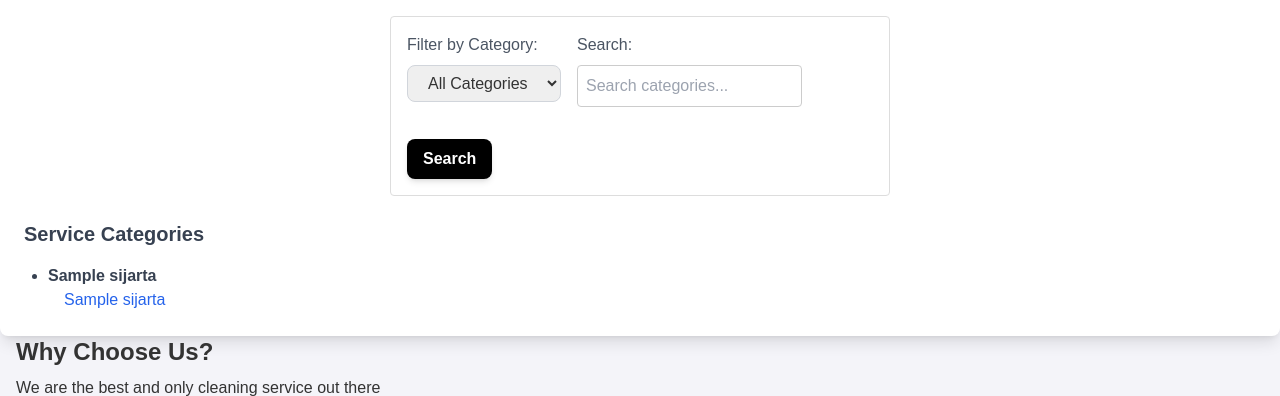
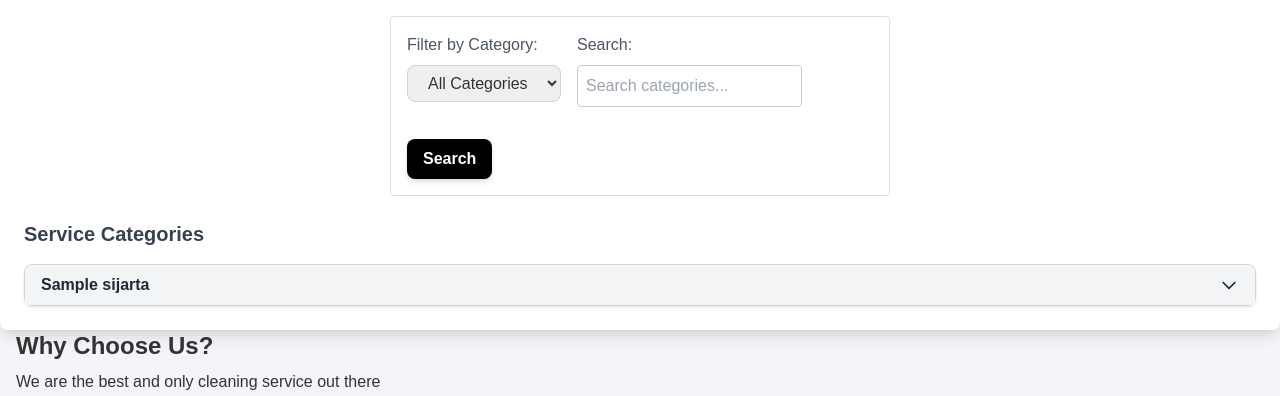
Before and after one commit to sugonamu/sijarta, a Django app: page /success/ in a window 1280 px wide. Shown: the part 486-882 px from the top of the page. Run offline with Django 5.2, Linux system fonts and the light colour scheme; tables that the repository leaves empty hold one stand-in row (values such as "Sample post"); a database or web service that is not in the repository returns one stand-in record (values such as "Sample title"); some libraries are stand-ins or nearby versions.

Commit message:
homepage modification

```diff
--- a/main/templates/success.html
+++ b/main/templates/success.html
@@ -44,22 +44,45 @@
     </form>
 
     <h3 class="text-xl font-semibold text-gray-700 mb-4">Service Categories</h3>
-    <ul class="list-disc pl-6 space-y-2">
+    <div class="space-y-4">
         {% for item in categories_with_subcategories %}
-            <li class="text-gray-700">
-                <strong>{{ item.category.1 }}</strong>
-                <ul class="pl-4 space-y-1">
+            <div class="border border-gray-300 rounded-lg shadow">
+                <!-- Dropdown Trigger -->
+                <button
+                    type="button"
+                    class="w-full flex justify-between items-center px-4 py-2 bg-gray-100 hover:bg-gray-200 font-semibold text-gray-800 rounded-t-lg focus:outline-none"
+                    onclick="toggleDropdown('dropdown-{{ forloop.counter }}')"
+                >
+                    {{ item.category.1 }}
+                    <svg class="w-5 h-5 transform transition-transform" id="icon-{{ forloop.counter }}" xmlns="http://www.w3.org/2000/svg" fill="none" viewBox="0 0 24 24" stroke="currentColor">
+                        <path stroke-linecap="round" stroke-linejoin="round" stroke-width="2" d="M19 9l-7 7-7-7" />
+                    </svg>
+                </button>
+
+                <!-- Dropdown Content -->
+                <ul id="dropdown-{{ forloop.counter }}" class="hidden pl-4 py-2 bg-white space-y-1">
                     {% for subcategory in item.subcategories %}
                         <li>
-                            <a href="{% url 'main:subcategory_user' subcategory_name=subcategory.subcategoryname %}" class="text-blue-600 hover:text-blue-800 transition">
+                            <a
+                                href="{% url 'main:subcategory_user' subcategory_name=subcategory.subcategoryname %}"
+                                class="text-blue-600 hover:text-blue-800 transition"
+                            >
                                 {{ subcategory.subcategoryname }}
                             </a>
                         </li>
                     {% endfor %}
                 </ul>
-            </li>
+            </div>
         {% endfor %}
-    </ul>
+    </div>
 
-</div>
+    <script>
+        function toggleDropdown(id) {
+            const dropdown = document.getElementById(id);
+            const icon = document.getElementById(`icon-${id.split('-')[1]}`);
+            dropdown.classList.toggle('hidden');
+            icon.classList.toggle('rotate-180');
+        }
+    </script>
+
 {% endblock content %}
```
